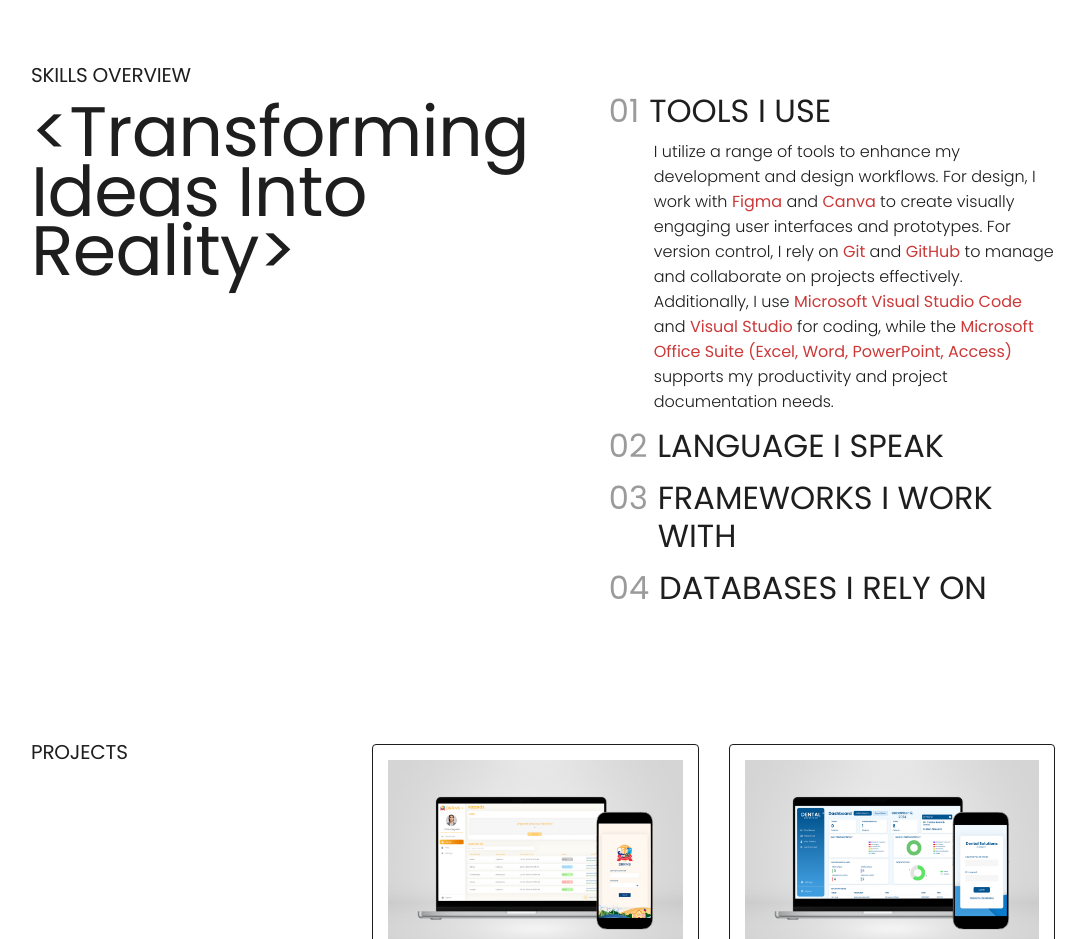
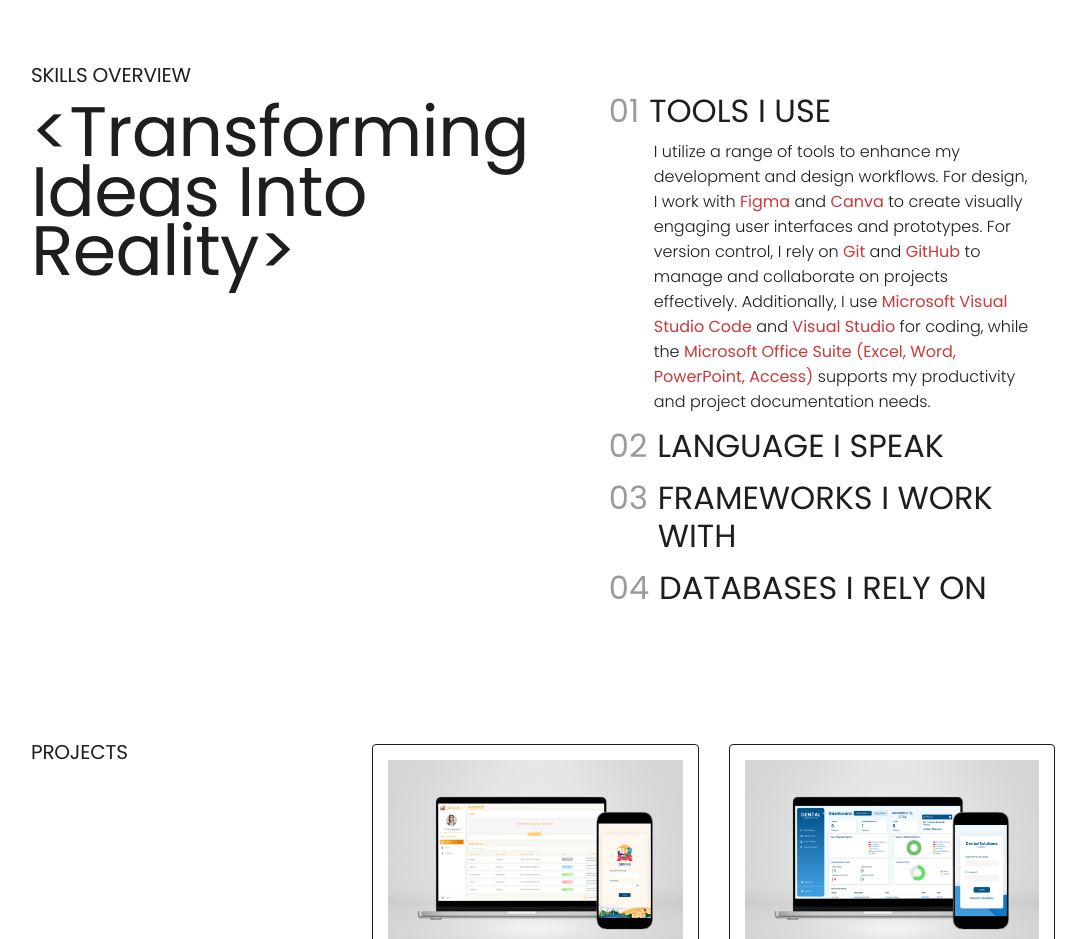
Before and after one commit to ChristySegunto/portfolio-web, a React (Create React App) app: page / in a window 1280 px wide. Shown: the part 1940-2879 px from the top of the page, without its empty margins (97-1183 px from the left). Built offline with nearby package versions, Linux system fonts and the light colour scheme.

Commit message:
fix minimal errors

```diff
--- a/src/components/Contact.css
+++ b/src/components/Contact.css
@@ -27,6 +27,10 @@
     line-height: 85.605%;
     letter-spacing: -0.2px;
     color: #1E1E1E;
+}
+
+.dark .contact-h4{
+    color: #FFF;
 }
 
 .contact-message h4{
--- a/src/components/Skills.css
+++ b/src/components/Skills.css
@@ -73,6 +73,7 @@
 
 .accordion-body{
     margin-left: 45px;
+    margin-right: 20px;
 }
 
 .skills-accordion .accordion-collapse{
```
